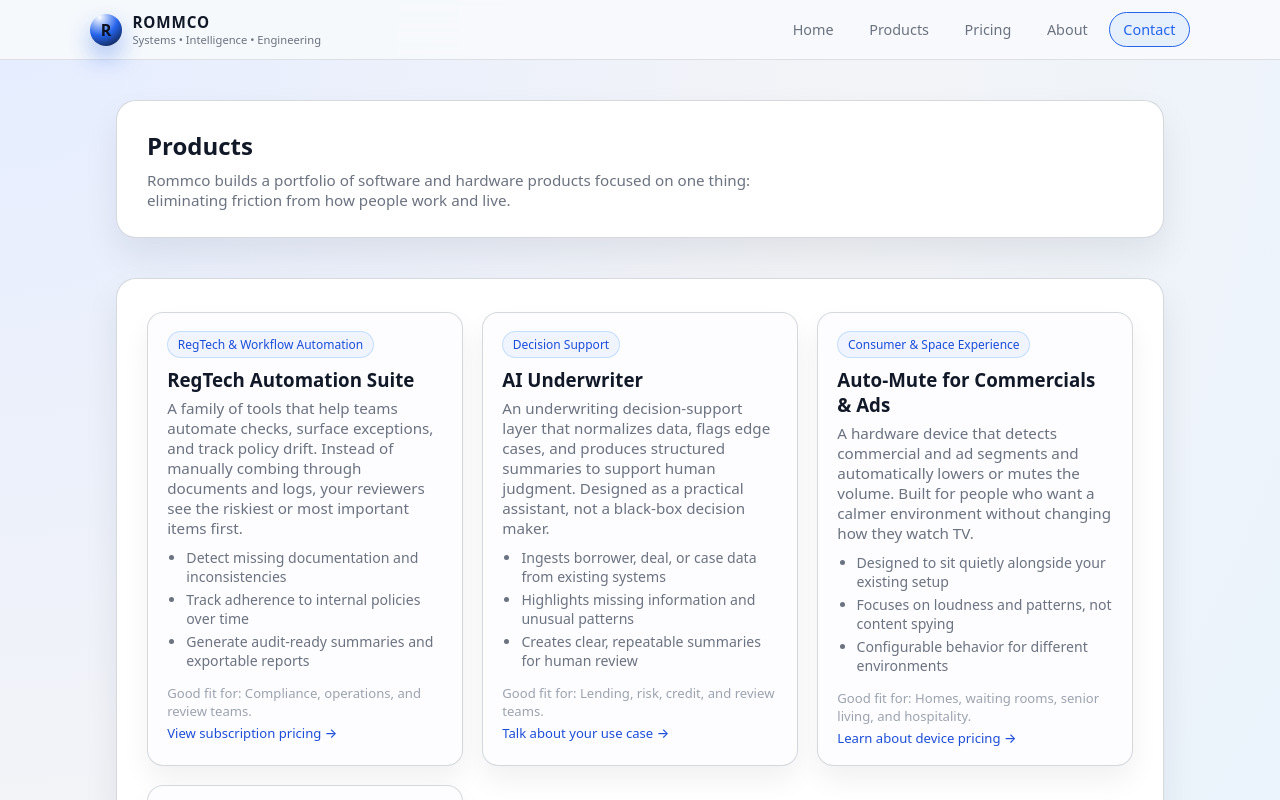
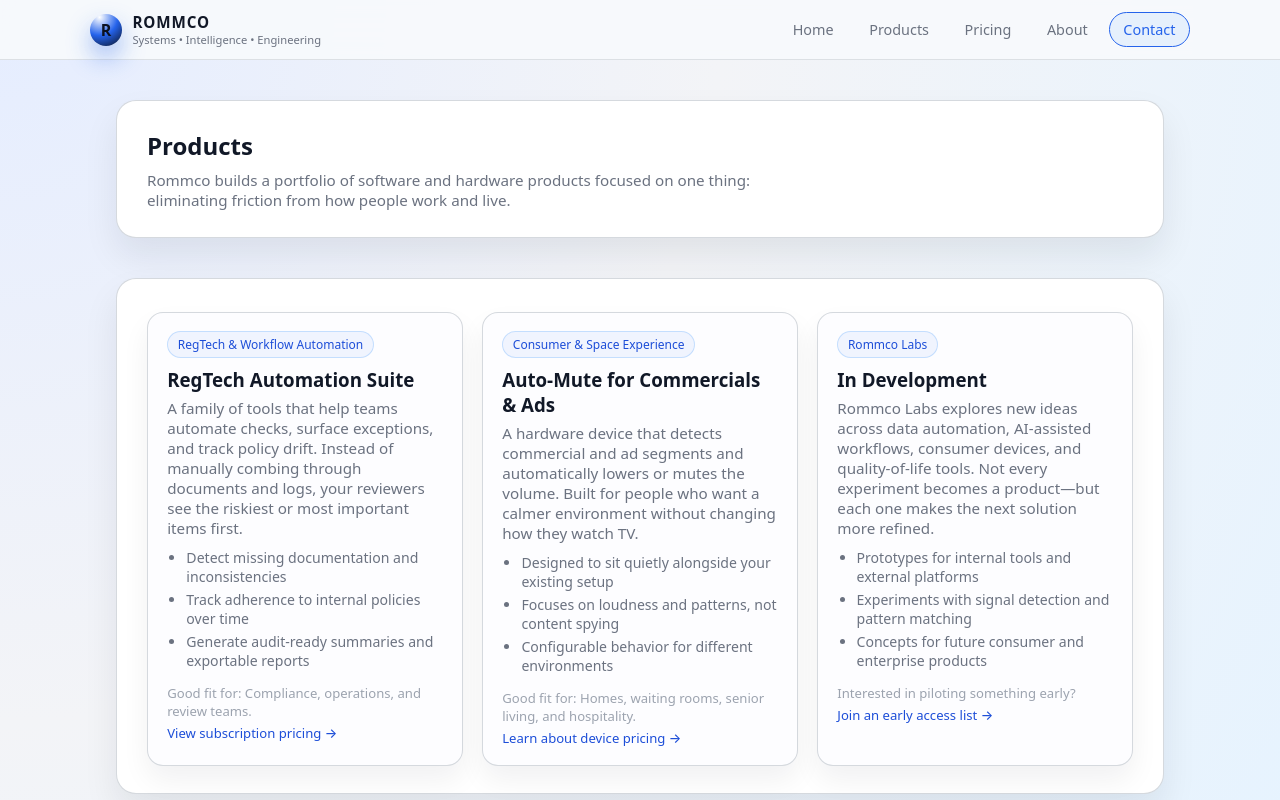
Before and after one commit to SarahSchoonmaker/rommco, a Next.js app: page /products in a window 1280 px wide. Shown: the top 800 px of the page. Built offline with nearby package versions, Linux system fonts and the light colour scheme.

Commit message:
edited layout

```diff
--- a/app/products/page.tsx
+++ b/app/products/page.tsx
@@ -41,7 +41,7 @@ export default function ProductsPage() {
           </article>
 
           {/* AI Underwriter */}
-          <article className="card product-card">
+          {/* <article className="card product-card">
             <div className="product-tag">Decision Support</div>
             <h3>AI Underwriter</h3>
             <p>
@@ -65,7 +65,7 @@ export default function ProductsPage() {
                 Talk about your use case →
               </a>
             </div>
-          </article>
+          </article> */}
 
           {/* Auto-Mute Device */}
           <article className="card product-card">
```
